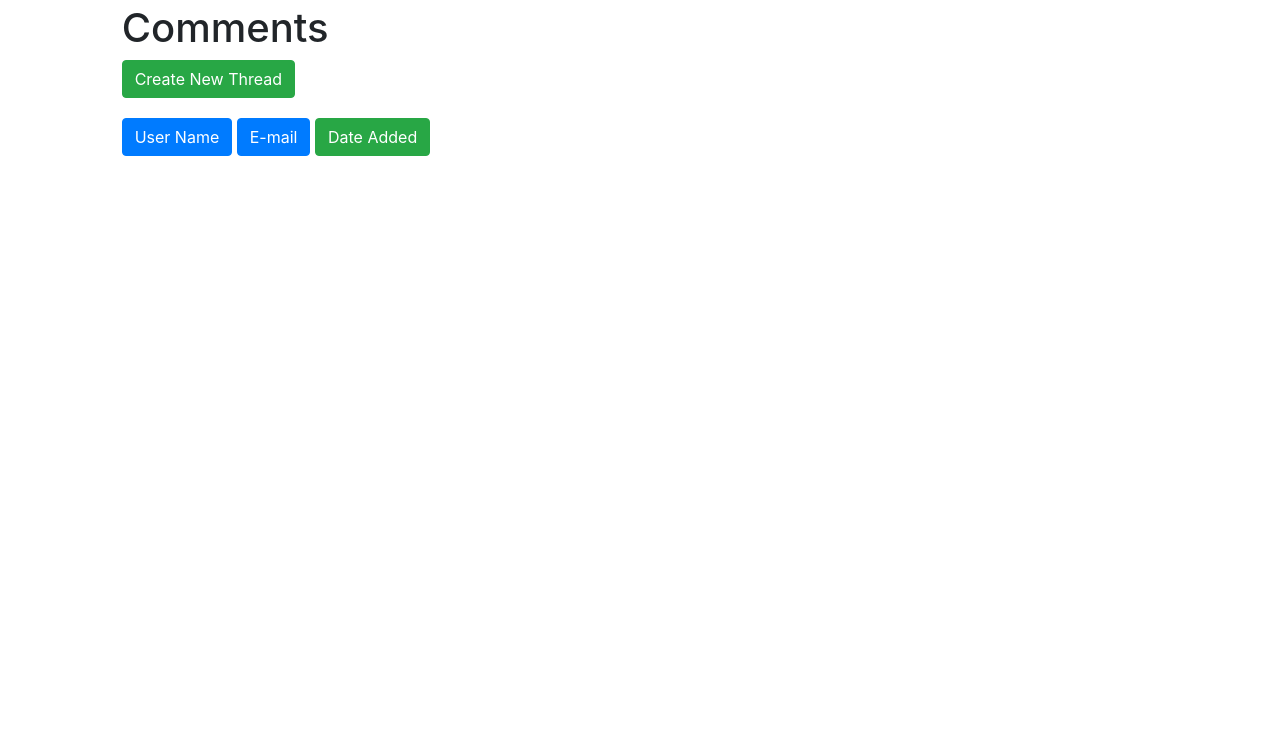
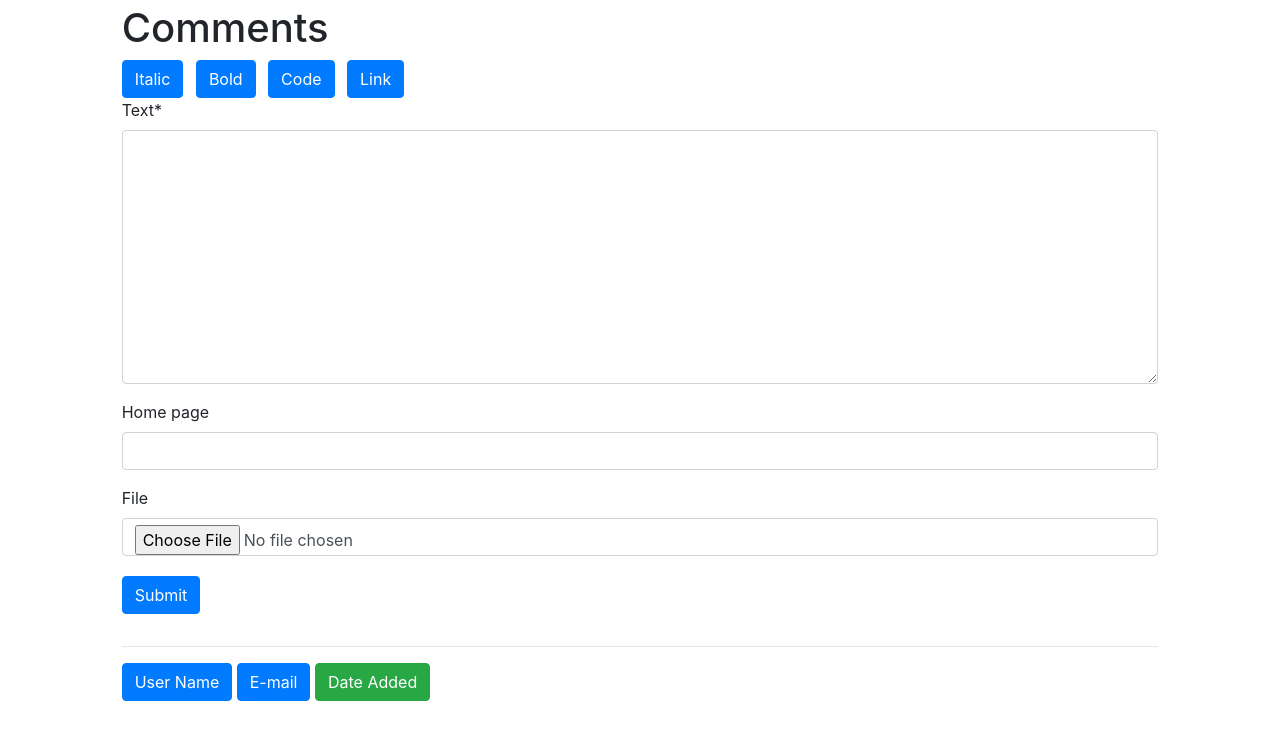
Before and after one commit to CaCtUs1k/SPA-chat, a Django app: page / in a window 1280 px wide. Shown: the part 60-800 px from the top of the page. Run offline with Django 5.2, Linux system fonts and the light colour scheme; the visitor is signed in with stand-in values (Sample User, id 1); data that the repository does not hold is empty; some libraries are stand-ins or nearby versions.

Commit message:
Provide *New thread* feature on main page

```diff
--- a/main/forms.py
+++ b/main/forms.py
@@ -4,8 +4,8 @@ from main.utils import validate_file_field
 
 
 class CommentForm(forms.Form):
+    text = forms.CharField(widget=forms.Textarea)
     home_page = forms.URLField(required=False)
-    text = forms.CharField(widget=forms.Textarea)
     parent_comment = forms.IntegerField(required=False, widget=forms.HiddenInput())
     file = forms.FileField(
         required=False,
--- a/main/views.py
+++ b/main/views.py
@@ -62,5 +62,27 @@ class ViewComments(LoginRequiredMixin, ListView):
     def get_context_data(self, **kwargs):
         context = super().get_context_data(**kwargs)
         context['ordering'] = self.get_ordering()
+        context['form'] = CommentForm()
         context['reverse'] = self.request.GET.get('reverse')
         return context
+
+    def post(self, request, *args, **kwargs):
+        form = CommentForm(request.POST, request.FILES)
+
+        if form.is_valid() and request.recaptcha_is_valid:
+            allowed_tags = ['i', 'strong', 'a', 'code']
+            cleaned_text = bleach.clean(form.cleaned_data.get('text'), tags=allowed_tags)
+            file = form.cleaned_data.get('file')
+
+            if file:
+                compress_image(file)
+
+            Comment.objects.create(
+                home_page=form.cleaned_data.get('home_page'),
+                text=cleaned_text,
+                parent_comment=None,
+                sender=request.user,
+                attachment=file
+            )
+
+        return self.get(request, *args, **kwargs)
--- a/templates/base.html
+++ b/templates/base.html
@@ -6,10 +6,12 @@
   <meta name="viewport" content="width=device-width, initial-scale=1, shrink-to-fit=no">
   <title>Chat</title>
   <link rel="stylesheet" href="{% static 'css/styles.css' %}">
+  <link rel="stylesheet" href="https://stackpath.bootstrapcdn.com/bootstrap/4.3.1/css/bootstrap.min.css">
+  <link rel="stylesheet" href="https://cdn.jsdelivr.net/npm/@fancyapps/fancybox@3.5.7/dist/jquery.fancybox.min.css"/>
+  <script src='https://www.google.com/recaptcha/api.js'></script>
   <script src="https://code.jquery.com/jquery-3.5.1.min.js"></script>
-  <link rel="stylesheet" href="https://stackpath.bootstrapcdn.com/bootstrap/4.3.1/css/bootstrap.min.css">
+  <script src="{% static 'js/scripts.js' %}"></script>
   <script src="https://cdn.jsdelivr.net/npm/@fancyapps/fancybox@3.5.7/dist/jquery.fancybox.js"></script>
-  <link rel="stylesheet" href="https://cdn.jsdelivr.net/npm/@fancyapps/fancybox@3.5.7/dist/jquery.fancybox.min.css"/>
   <script src="https://cdn.jsdelivr.net/npm/@popperjs/core@2.5.3/dist/umd/popper.min.js"></script>
   <script src="https://stackpath.bootstrapcdn.com/bootstrap/4.5.2/js/bootstrap.min.js"></script>
   <script src="https://cdn.jsdelivr.net/npm/@fancyapps/fancybox@3.5.7/dist/jquery.fancybox.min.js"></script>
--- a/templates/comments/view_comments.html
+++ b/templates/comments/view_comments.html
@@ -1,10 +1,22 @@
 {% extends "base.html" %}
+{% load crispy_forms_tags %}
 
 {% block content %}
   <h1>Comments</h1>
-  <a href="{% url 'main:add_comment' %}">
-    <button class="btn btn-success new-thread">Create New Thread</button>
-  </a>
+  <form method="post" action="{% url 'main:add_comment' %}" enctype="multipart/form-data" onsubmit="return validateForm(this); ">
+    {% csrf_token %}
+    <div id="button-panel">
+      <button class="btn btn-primary mr-2" type="button" onclick="insertTag('<i>', '</i>')">Italic</button>
+      <button class="btn btn-primary mr-2" type="button" onclick="insertTag('<strong>', '</strong>')">Bold</button>
+      <button class="btn btn-primary mr-2" type="button" onclick="insertTag('<code>', '</code>')">Code</button>
+      <button class="btn btn-primary mr-2" type="button" onclick="insertTag('<a href=>', '</a>')">Link</button>
+    </div>
+
+    {{ form|crispy }}
+    <div class="form-group g-recaptcha mt-3" data-sitekey="6Le-pC4pAAAAAH1Duy4ieCg6_Tm6OMhbE-CmsedQ"></div>
+    <button class="btn btn-primary mt-1 mb-3" type="submit">Submit</button>
+  </form>
+  <hr>
   <ul class="sort-button">
     {% if ordering == 'username' and not reverse %}
     {% endif %}
```
Also changed, not shown: static/js/scripts.js (added, +31 -0 lines), templates/comments/add_comment.html (+3 -36 lines).
